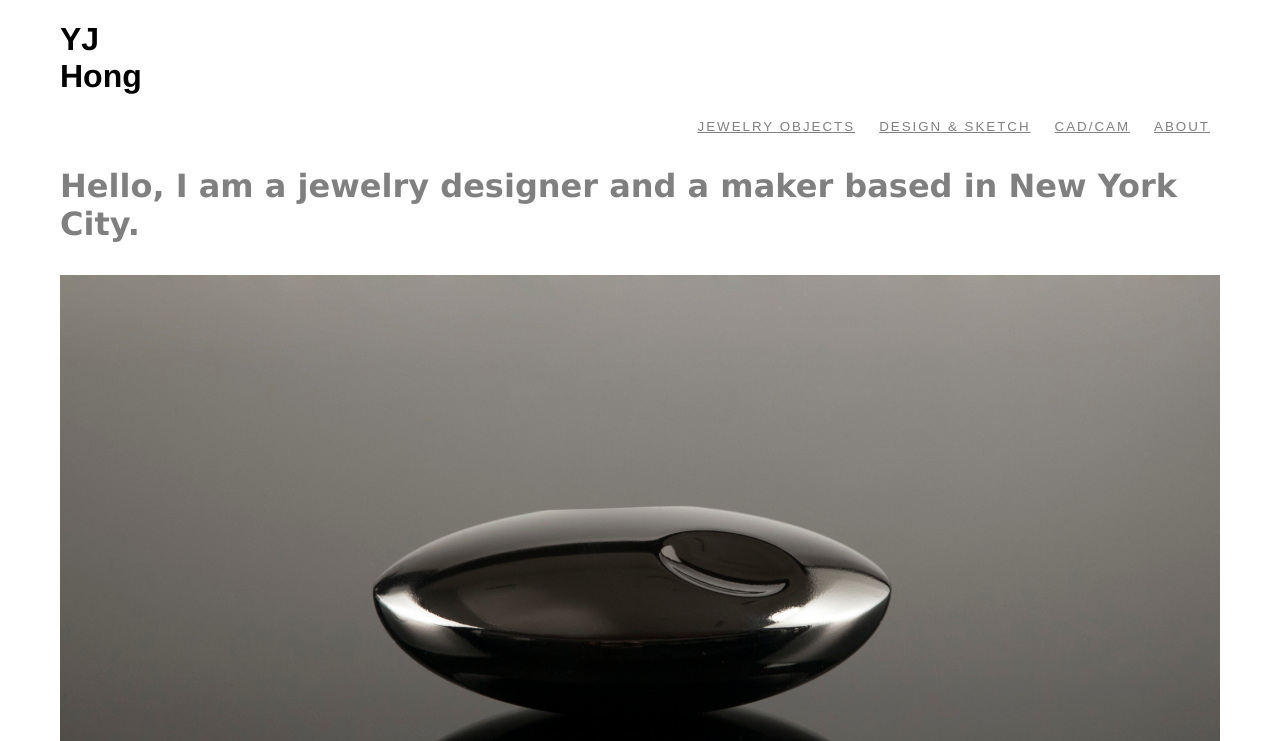
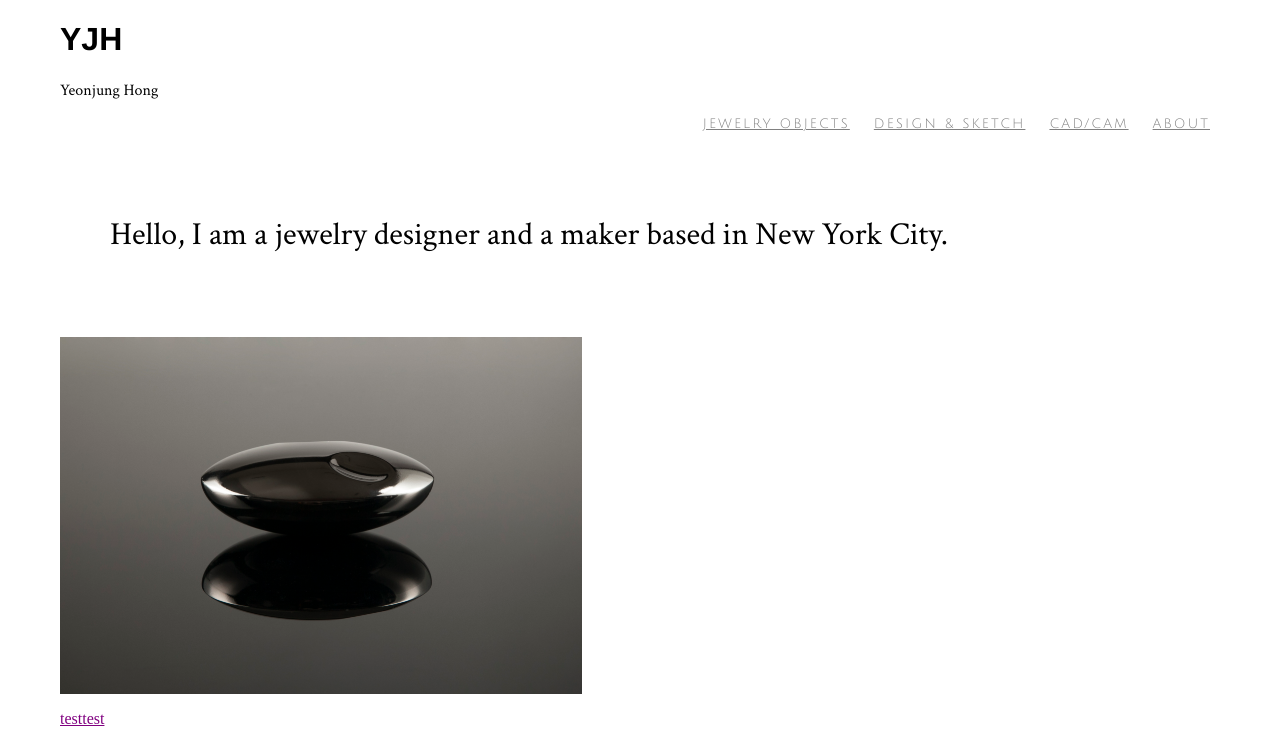
Before and after one commit to yeonjunghongjewelry/yeonjunghongjewelry.github.io, a plain HTML site: page unit_3/index.html in a window 1280 px wide. Shown: the top 741 px of the page. Drawn offline with Linux system fonts and the light colour scheme.

Commit message:
font changes

```diff
--- a/unit_3/css/style.css
+++ b/unit_3/css/style.css
@@ -1,34 +1,42 @@
+@import url(https://fonts.googleapis.com/css?family=Crimson+Text|Do+Hyeon|Julius+Sans+One);
+
 *{
 	margin:10;
 	padding:10;
 	box-sizing:border-box;
 }
 body {
-	margin:20px 60px;
+	margin:10px 60px;
 	background-color: ;
 }
 
 #intro {
-	font-family: Verdana;
+	font-family: 'Crimson Text', serif;
 	font-size: 24pt;
-	font-weight: bold;
-	color: grey;
+	font-weight: ;
+	color: black;
+	padding: 50px 50px;
  }
 img {
 	display: block;
-	width:100%;
+	width:45%;
 
 }
 #logo{
 	color:black;
 	font-family: Helvetica;
 }
+#name{
+	font-family: 'Crimson Text', serif;
+	font-size: 12pt;
+	font-weight: 200;
+}
 nav {
 	text-align: right;
 }
 .navlink{
 	color:gray;
-	font-family: Arial;
+	font-family: 'Julius Sans One', sans-serif;
 	font-size: 10pt;
 	text-transform: uppercase;
 	letter-spacing: 2px;
--- a/unit_3/index.html
+++ b/unit_3/index.html
@@ -9,7 +9,8 @@
 
 <body>
 	<header>
-		<h1 id="logo">YJ<br>Hong</h1>
+		<h1 id="logo">YJH</h1>
+		<h2 id="name">Yeonjung Hong</h2>
 		<nav>
 			<a class="navlink" href="Test">Jewelry Objects</a>
 			<a class="navlink" href="Test">Design & Sketch</a>
```
